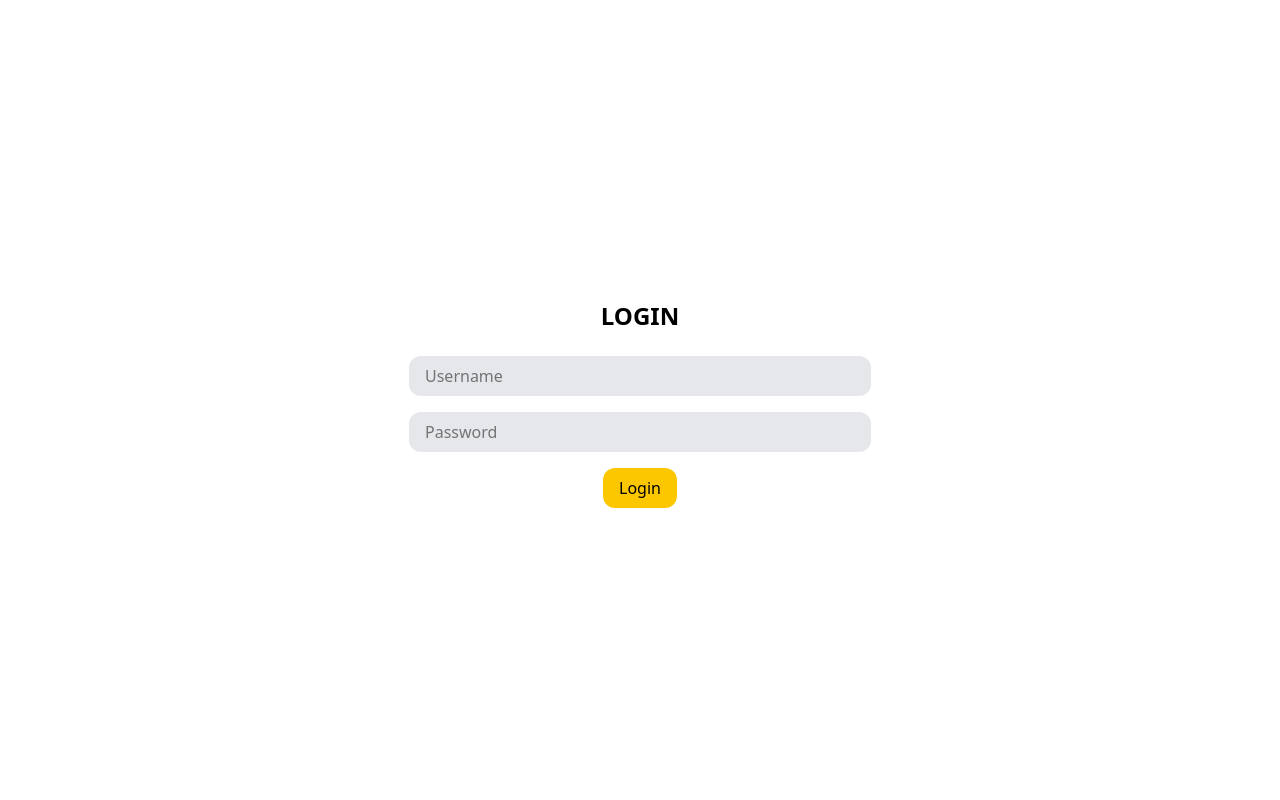
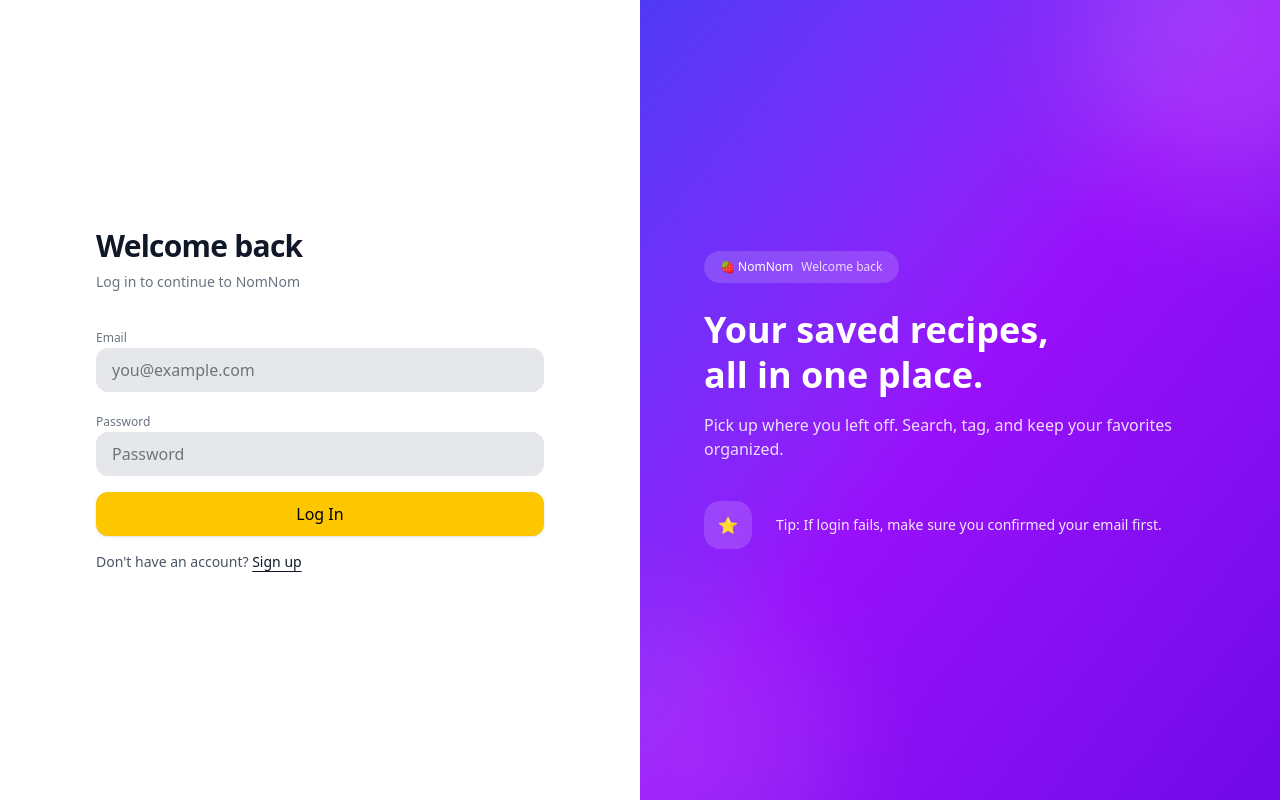
Before and after one commit to simonexlue/nomnom, a React (Vite) app: page /login in a window 1280 px wide. Built offline with nearby package versions, Linux system fonts and the light colour scheme.

Commit message:
Login component done

```diff
--- a/src/features/auth/pages/Login.jsx
+++ b/src/features/auth/pages/Login.jsx
@@ -1,23 +1,212 @@
+import { useState } from "react";
+import { supabase } from "../../../lib/supabaseClient";
+import Alert from "../../../components/ui/Alert";
+
 export default function Login() {
+  const [email, setEmail] = useState("");
+  const [password, setPassword] = useState("");
+  const [loading, setLoading] = useState(false);
+  const [error, setError] = useState("");
+  const [successMsg, setSuccessMsg] = useState("");
+
+  async function handleLogin(e) {
+    e.preventDefault();
+    setError("");
+    setSuccessMsg("");
+    setLoading(true);
+
+    const { data, error } = await supabase.auth.signInWithPassword({
+      email,
+      password,
+    });
+
+    setLoading(false);
+
+    if (error) {
+      setError(error.message);
+      return;
+    }
+
+    setSuccessMsg("Sign in successful!");
+
+    // TODO: Delayed redirect after
+    // setTimeout(() => (window.location.href = "/"), 800);
+  }
+
+  const inputClass =
+    "w-full rounded-xl bg-gray-200 px-4 py-2.5 outline-none ring-2 ring-transparent focus:ring-yellow-300";
+
+  const buttonClass =
+    "w-full rounded-xl bg-yellow-400 py-2.5 font-medium shadow-sm hover:bg-yellow-300 hover:shadow active:scale-[0.98] transition disabled:cursor-not-allowed disabled:opacity-60";
+
   return (
-    <div className="p-6 w-full h-screen flex justify-center items-center">
-      <div className="rounded-xl w-3/4 h-3/4 flex flex-col justify-center items-center">
-        <h1 className="flex justify-center text-2xl font-semibold py-4">
-          LOGIN
-        </h1>
-        <input
-          className="bg-gray-200 rounded-xl py-2 px-4 w-1/2 my-2 focus:outline-yellow-300"
-          type="text"
-          placeholder="Username"
-        ></input>
-        <input
-          className="bg-gray-200 rounded-xl py-2 px-4 w-1/2 my-2 focus:outline-yellow-300"
-          type="text"
-          placeholder="Password"
-        ></input>
-        <button className="my-2 bg-yellow-400 py-2 px-4 rounded-xl">
-          Login
-        </button>
+    <div className="min-h-screen w-full bg-gray-100">
+      {/* MOBILE/TABLET (<lg): keep card */}
+      <div className="lg:hidden min-h-screen w-full flex items-center justify-center p-6">
+        <div className="w-full max-w-md rounded-2xl bg-white p-8 shadow-lg ring-1 ring-black/5">
+          <div className="text-center">
+            <h1 className="text-2xl font-semibold tracking-tight">
+              Welcome back
+            </h1>
+            <div className="mx-auto mt-2 h-1 w-10 rounded-full bg-yellow-400" />
+            <p className="mt-2 text-sm text-gray-500">
+              Log in to continue to NomNom
+            </p>
+          </div>
+
+          <form onSubmit={handleLogin} className="mt-8 space-y-4">
+            <div className="space-y-1">
+              <span className="text-xs font-medium text-gray-500">Email</span>
+              <input
+                className={inputClass}
+                type="email"
+                placeholder="you@example.com"
+                value={email}
+                onChange={(e) => setEmail(e.target.value)}
+                required
+                autoComplete="email"
+              />
+            </div>
+
+            <div className="space-y-1">
+              <span className="text-xs font-medium text-gray-500">
+                Password
+              </span>
+              <input
+                className={inputClass}
+                type="password"
+                placeholder="Password"
+                value={password}
+                onChange={(e) => setPassword(e.target.value)}
+                required
+                autoComplete="current-password"
+              />
+            </div>
+
+            {error && <Alert variant="error">{error}</Alert>}
+            {successMsg && <Alert variant="success">{successMsg}</Alert>}
+
+            <button type="submit" disabled={loading} className={buttonClass}>
+              {loading ? "Logging in..." : "Log In"}
+            </button>
+
+            <p className="text-center text-sm text-gray-600">
+              Don&apos;t have an account?{" "}
+              <a
+                className="font-medium text-gray-900 underline underline-offset-4 hover:text-yellow-600 transition"
+                href="/register"
+              >
+                Sign up
+              </a>
+            </p>
+          </form>
+        </div>
+      </div>
+
+      {/* DESKTOP (lg+): split screen, left no-card form + right purple panel */}
+      <div className="hidden lg:grid min-h-screen grid-cols-2">
+        {/* LEFT */}
+        <div className="bg-white flex items-center justify-center px-10">
+          <div className="w-full max-w-md">
+            <div className="text-left">
+              <h1 className="text-3xl font-semibold tracking-tight text-gray-900">
+                Welcome back
+              </h1>
+              <p className="mt-2 text-sm text-gray-500">
+                Log in to continue to NomNom
+              </p>
+            </div>
+
+            <form onSubmit={handleLogin} className="mt-8 space-y-4">
+              <div className="space-y-1">
+                <span className="text-xs font-medium text-gray-500">Email</span>
+                <input
+                  className={inputClass}
+                  type="email"
+                  placeholder="you@example.com"
+                  value={email}
+                  onChange={(e) => setEmail(e.target.value)}
+                  required
+                  autoComplete="email"
+                />
+              </div>
+
+              <div className="space-y-1">
+                <span className="text-xs font-medium text-gray-500">
+                  Password
+                </span>
+                <input
+                  className={inputClass}
+                  type="password"
+                  placeholder="Password"
+                  value={password}
+                  onChange={(e) => setPassword(e.target.value)}
+                  required
+                  autoComplete="current-password"
+                />
+              </div>
+
+              {error && <Alert variant="error">{error}</Alert>}
+              {successMsg && <Alert variant="success">{successMsg}</Alert>}
+
+              <button type="submit" disabled={loading} className={buttonClass}>
+                {loading ? "Logging in..." : "Log In"}
+              </button>
+
+              <p className="text-sm text-gray-600">
+                Don&apos;t have an account?{" "}
+                <a
+                  className="font-medium text-gray-900 underline underline-offset-4 hover:text-yellow-600 transition"
+                  href="/register"
+                >
+                  Sign up
+                </a>
+              </p>
+            </form>
+          </div>
+        </div>
+
+        {/* RIGHT */}
+        <div className="relative overflow-hidden bg-gradient-to-br from-indigo-600 via-purple-600 to-violet-700 flex items-center justify-center p-10">
+          <div className="absolute -top-24 -right-24 h-72 w-72 rounded-full bg-white/15 blur-3xl" />
+          <div className="absolute -bottom-24 -left-24 h-72 w-72 rounded-full bg-white/10 blur-3xl" />
+
+          <div className="relative w-full max-w-lg text-white">
+            <div className="inline-flex items-center gap-2 rounded-full bg-white/15 px-4 py-2 text-xs font-medium">
+              🍓 NomNom
+              <span className="opacity-80">Welcome back</span>
+            </div>
+
+            <h2 className="mt-6 text-4xl font-semibold leading-tight">
+              Your saved recipes,
+              <br />
+              all in one place.
+            </h2>
+
+            <p className="mt-4 text-white/85">
+              Pick up where you left off. Search, tag, and keep your favorites
+              organized.
+            </p>
+
+            {/* Image slot (optional) */}
+            <div className="mt-10 flex items-center gap-6">
+              <div className="h-12 w-12 rounded-2xl bg-white/15 grid place-items-center">
+                ⭐
+              </div>
+              <div className="text-sm text-white/90">
+                Tip: If login fails, make sure you confirmed your email first.
+              </div>
+            </div>
+
+            {/* background image later
+            <img
+              src="/login-hero.png"
+              alt="NomNom login"
+              className="mt-10 w-full max-w-md"
+            />
+            */}
+          </div>
+        </div>
       </div>
     </div>
   );
```
